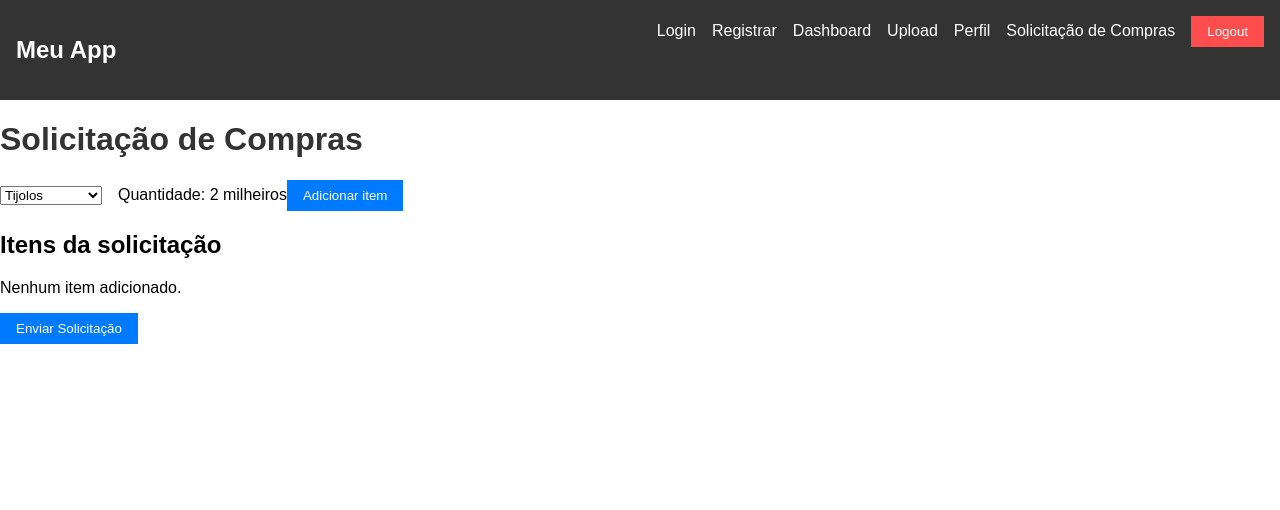
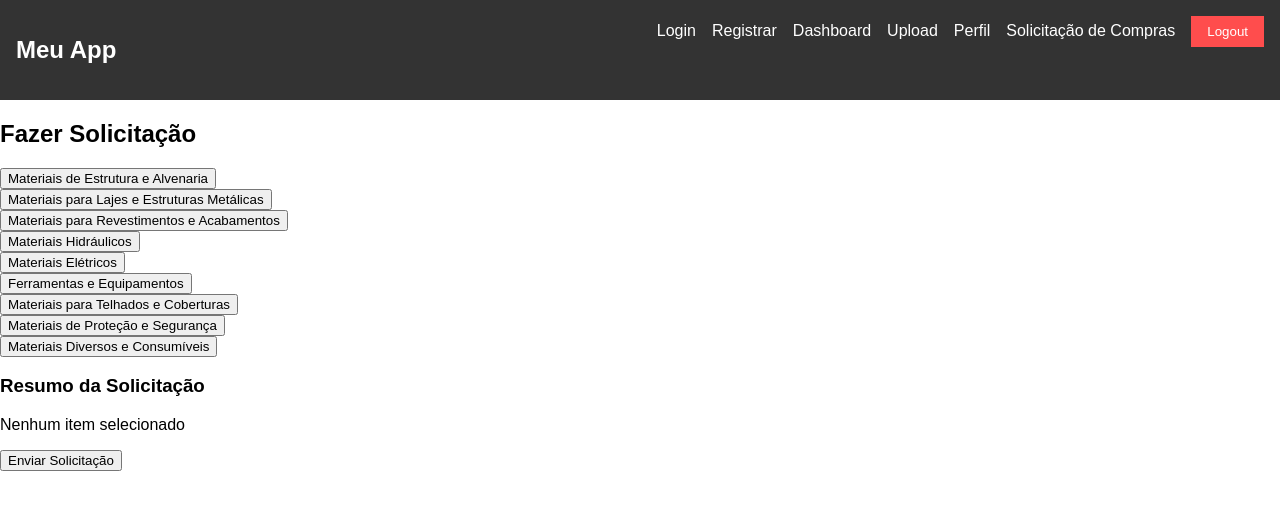
Before and after one commit to tal1tagama/frontend, a React (Create React App) app: page /purchase in a window 1280 px wide. Shown: the top 510 px of the page. Built offline with nearby package versions, Linux system fonts and the light colour scheme; sample sign-in values are in the browser's storage.

Commit message:
Atualização pagina de compra

```diff
--- a/src/pages/PurchaseRequest.jsx
+++ b/src/pages/PurchaseRequest.jsx
@@ -1,90 +1,299 @@
-import React, { useState } from "react";
-import api from "../api/api";
+import { useState } from "react";
 
-function PurchaseRequest() {
-  const materiais = [
-    { nome: "Tijolos", medida: "2 milheiros" },
-    { nome: "Cimento", medida: "10 sacos" },
-    { nome: "Areia", medida: "5 m³" },
-    { nome: "Brita", medida: "3 m³" },
-    { nome: "Ferro", medida: "20 barras" },
-    { nome: "Madeira", medida: "15 tábuas" },
-    { nome: "Telhas", medida: "100 unidades" },
-    { nome: "Canos PVC", medida: "30 metros" },
-    { nome: "Fios Elétricos", medida: "50 metros" },
-    { nome: "Azulejos", medida: "20 caixas" }
+const topicos = [
+
+{
+id: 1,
+titulo: "Materiais de Estrutura e Alvenaria",
+itens: [
+"Cimento CP I (comum)",
+"Cimento CP II (comum e pozolânico)",
+"Cimento CP III (alto-força)",
+"Cimento rápido (desmoldante)",
+"Areia fina (para argamassa de acabamento)",
+"Areia média (para concreto)",
+"Areia grossa (para fundações)",
+"Pedra brita 0 (concreto leve)",
+"Pedra brita 1, 2, 3 (concreto e base de piso)",
+"Blocos de concreto (30x20x15, 40x20x15, etc.)",
+"Blocos cerâmicos maciços",
+"Blocos cerâmicos de vedação",
+"Tijolos maciços",
+"Tijolos furados",
+"Argamassa pronta (assentamento e reboco)",
+"Cal hidratada",
+"Ferro / Vergalhão (4mm, 6mm, 8mm, 10mm, 12mm, 16mm)",
+"Tela de aço / malha soldada (para lajes e pisos)",
+"Chumbadores / buchas de ancoragem",
+"Escoras metálicas e madeira para concretagem",
+"Concreto pronto (se necessário)"
+]
+},
+
+{
+id: 2,
+titulo: "Materiais para Lajes e Estruturas Metálicas",
+itens: [
+"Lajes pré-moldadas",
+"Lajes maciças",
+"Chapas metálicas",
+"Perfis metálicos (IPE, H, U)",
+"Arame galvanizado",
+"Pregos e parafusos estruturais",
+"Madeiramento para caixaria (caibros, vigas, ripas)",
+"Manta térmica para lajes",
+"Isolamento acústico"
+]
+},
+
+{
+id: 3,
+titulo: "Materiais para Revestimentos e Acabamentos",
+itens: [
+"Revestimentos cerâmicos (pisos, paredes)",
+"Pastilhas cerâmicas",
+"Piso laminado, vinílico ou madeira",
+"Rodapés (cerâmica, MDF, PVC)",
+"Massa corrida",
+"Gesso acartonado (drywall)",
+"Tinta acrílica (paredes internas e externas)",
+"Tinta esmalte (portas, janelas, metais)",
+"Verniz / selador",
+"Impermeabilizante (manta líquida, cimento + aditivo)",
+"Argamassa colante",
+"Rejunte",
+"Textura ou grafiato",
+"Adesivos decorativos"
+]
+},
+
+{
+id: 4,
+titulo: "Materiais Hidráulicos",
+itens: [
+"Tubos PVC (água fria e esgoto)",
+"Tubos PPR (água quente)",
+"Tubos de cobre (água quente)",
+"Conexões PVC e PPR (joelhos, T, luvas)",
+"Válvulas de retenção e registros",
+"Torneiras, misturadores, chuveiros",
+"Caixas d’água (plástico, fibra, concreto)",
+"Bombas de água",
+"Filtros e purificadores",
+"Abraçadeiras e suportes de tubos",
+"Ralos, grelhas e sifões",
+"Fitas veda rosca",
+"Tubulações flexíveis para pressurização"
+]
+},
+
+{
+id: 5,
+titulo: "Materiais Elétricos",
+itens: [
+"Cabos elétricos (cobre, alumínio, 1,5mm², 2,5mm², 4mm², 6mm²)",
+"Eletrodutos (PVC, metálico)",
+"Caixa de passagem e quadros de distribuição",
+"Disjuntores (Diferencial e termomagnético)",
+"Interruptores, tomadas e plugues",
+"Luminárias e lâmpadas (LED, fluorescente, incandescente)",
+"Conectores, bornes e fitas isolantes",
+"Cabos de aterramento",
+"Tomadas especiais (bancada, cozinha, banheiro)",
+"Sensores de presença (opcional)"
+]
+},
+
+{
+id: 6,
+titulo: "Ferramentas e Equipamentos",
+itens: [
+"Pá, enxada, picareta",
+"Colher de pedreiro",
+"Carrinho de mão",
+"Baldes de 20L",
+"Vassouras",
+"Nível de bolha, prumo e esquadro",
+"Trena 5m, 10m",
+"Talhadeira, marreta e martelo",
+"Betoneira",
+"Serra manual e elétrica",
+"Espátulas e desempenadeiras",
+"Pulverizador para tinta",
+"Brocas e furadeiras",
+"Andaimes e escadas",
+"Niveladora de piso"
+]
+},
+
+{
+id: 7,
+titulo: "Materiais para Telhados e Coberturas",
+itens: [
+"Telhas cerâmicas, fibrocimento ou metálicas",
+"Caibros, ripas, vigas de madeira",
+"Pregos, parafusos, abraçadeiras",
+"Isolantes térmicos",
+"Calhas e rufos",
+"Tela mosquiteira ou manta anti-inseto"
+]
+},
+
+{
+id: 8,
+titulo: "Materiais de Proteção e Segurança",
+itens: [
+"Capacete",
+"Luvas de proteção",
+"Óculos de proteção",
+"Bota de segurança",
+"Cinto de segurança / talabarte",
+"Máscaras respiratórias",
+"Coletes refletivos",
+"Fitas de sinalização",
+"Protetor auricular"
+]
+},
+
+{
+id: 9,
+titulo: "Materiais Diversos e Consumíveis",
+itens: [
+"Sacos plásticos",
+"Fita crepe, fita isolante",
+"Lonas de cobertura",
+"Pregos, parafusos, grampos",
+"Adesivos e selantes (silicone, PU)",
+"Espuma expansiva",
+"Cordas, cabos, arames",
+"Limpeza: panos, escovas, detergentes",
+"Lixas, esponjas, ferramentas de acabamento"
+]
+}
+
 ];
 
-  const [items, setItems] = useState([]);
-  const [materialSelecionado, setMaterialSelecionado] = useState(materiais[0]);
-  const [status, setStatus] = useState(null);
+export default function PurchaseRequest(){
 
-  const addItem = () => {
-    setItems([...items, materialSelecionado]);
+const [expanded,setExpanded]=useState(null);
+const [selecionados,setSelecionados]=useState({});
+
+const toggleTopico=(id)=>{
+setExpanded(expanded===id?null:id);
 };
 
-  const enviarSolicitacao = async () => {
-    try {
-      const response = await api.post("/purchases", { items });
-      setStatus(response.data.data.status);
-    } catch (error) {
-      alert("Erro ao enviar solicitação");
-    }
+const toggleItem=(item)=>{
+setSelecionados(prev=>({
+...prev,
+[item]:!prev[item]
+}));
 };
 
-  return (
-    <div className="purchase-container">
-      <h1>Solicitação de Compras</h1>
+const itensSelecionados=
+Object.keys(selecionados)
+.filter(key=>selecionados[key]);
+
+const enviarSolicitacao=async()=>{
+
+if(itensSelecionados.length===0){
+alert("Selecione pelo menos um item");
+return;
+}
+
+try{
+
+const res=await fetch(
+"http://localhost:3000/fazer-solicitacao",
+{
+method:"POST",
+headers:{
+"Content-Type":"application/json"
+},
+body:JSON.stringify({
+descricao:itensSelecionados
+})
+}
+);
+
+const data=await res.json();
+
+alert(data.message||"Solicitação enviada");
+
+setSelecionados({});
+
+}catch{
+
+alert("Erro ao enviar solicitação");
+
+}
+
+};
+
+return(
 
 <div>
-        <select
-          value={materialSelecionado.nome}
-          onChange={(e) =>
-            setMaterialSelecionado(
-              materiais.find((m) => m.nome === e.target.value)
-            )
-          }
+
+<h2>Fazer Solicitação</h2>
+
+{topicos.map(topico=>(
+
+<div key={topico.id}>
+
+<button
+onClick={()=>toggleTopico(topico.id)}
 >
-          {materiais.map((mat, index) => (
-            <option key={index} value={mat.nome}>
-              {mat.nome}
-            </option>
-          ))}
-        </select>
+{topico.titulo}
+</button>
 
-        <span style={{ marginLeft: "1rem" }}>
-          Quantidade: {materialSelecionado.medida}
-        </span>
+{expanded===topico.id &&(
 
-        <button className="button" onClick={addItem}>
-          Adicionar item
-        </button>
+<div>
+
+{topico.itens.map((item,index)=>(
+
+<div
+key={index}
+onClick={()=>toggleItem(item)}
+>
+
+<input
+type="checkbox"
+checked={selecionados[item]||false}
+readOnly
+/>
+
+{item}
+
 </div>
 
-      <h2>Itens da solicitação</h2>
-      {items.length === 0 ? (
-        <p>Nenhum item adicionado.</p>
-      ) : (
-        <ul>
-          {items.map((item, index) => (
-            <li key={index}>
-              {item.nome} → {item.medida}
-            </li>
 ))}
-        </ul>
+
+</div>
+
 )}
 
-      <button className="button" onClick={enviarSolicitacao}>
+</div>
+
+))}
+
+<h3>Resumo da Solicitação</h3>
+
+{itensSelecionados.length===0&&(
+<p>Nenhum item selecionado</p>
+)}
+
+{itensSelecionados.map((item,index)=>(
+<div key={index}>
+{item}
+</div>
+))}
+
+<button onClick={enviarSolicitacao}>
 Enviar Solicitação
 </button>
 
-      {status && (
-        <div className="status-box">
-          <h3>Status da solicitação: {status}</h3>
 </div>
-      )}
-    </div>
+
 );
+
 }
-
-export default PurchaseRequest;
```
Also changed, not shown: src/pages/measurements.jsx (added, +46 -0 lines). Lines whose indentation alone changed are shown as unchanged.
